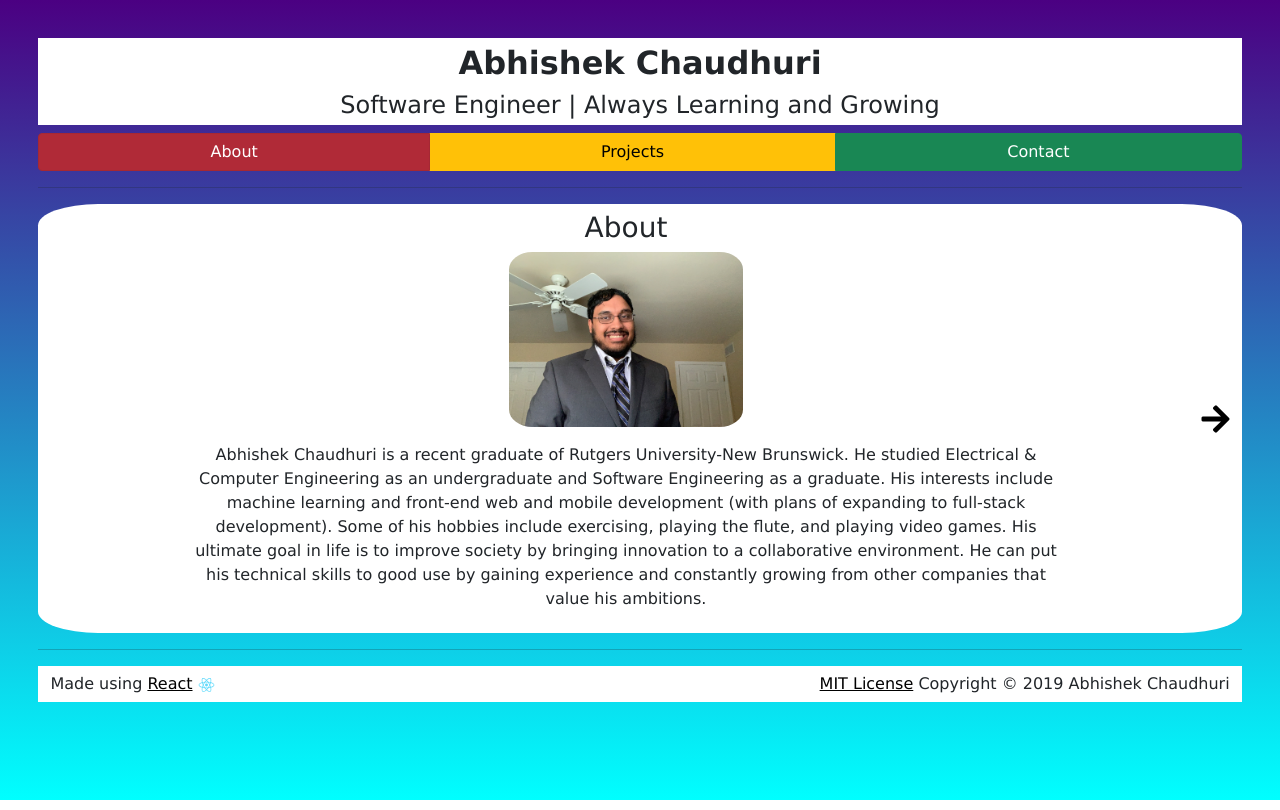
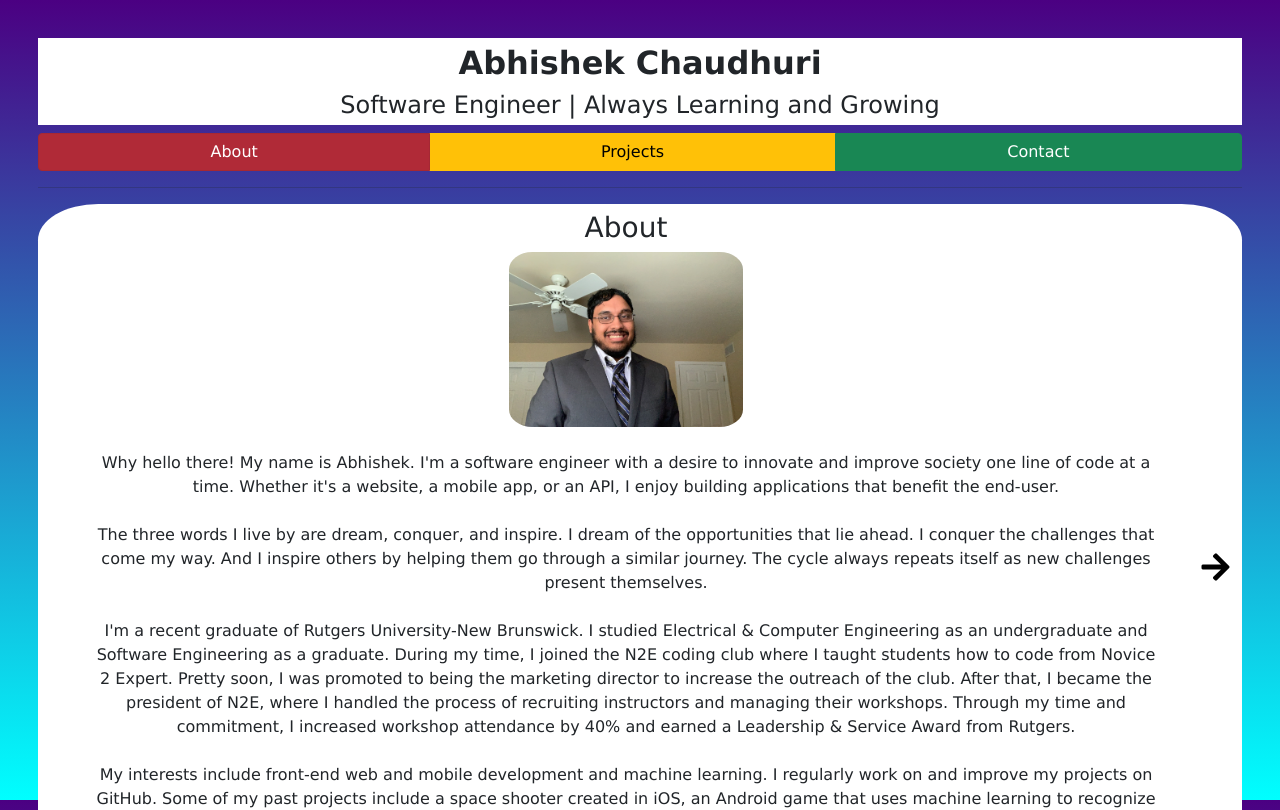
Before and after one commit to Abhiek187/abhiek187.github.io, a React (Create React App) app: page /about in a window 1280 px wide. Shown: the top 810 px of the page. Built offline with nearby package versions, Linux system fonts and the light colour scheme.

Commit message:
Write a more friendly bio

```diff
--- a/src/scss/About.scss
+++ b/src/scss/About.scss
@@ -6,5 +6,5 @@
 }
 
 .about-bio {
-  margin-top: 1rem;
+  white-space: pre-line; /* Render newline characters */
 }
--- a/src/scss/App.scss
+++ b/src/scss/App.scss
@@ -139,7 +139,7 @@ main {
 
 .about-wrapper,
 .contact-wrapper {
-  width: 75%;
+  width: 90%;
   margin: auto;
 }
 
--- a/src/scss/Contact.scss
+++ b/src/scss/Contact.scss
@@ -5,8 +5,7 @@
   justify-content: space-evenly;
 
   a {
-    display: table;
-    margin: 3% auto;
+    margin: 3% 0;
     padding: 0 1%;
     font-size: 1.5em;
     border: 1px solid black;
--- a/src/tsx/About.tsx
+++ b/src/tsx/About.tsx
@@ -12,15 +12,32 @@ const About: React.FC<OnClickProp> = ({ onClickLink }) => {
     document.querySelector(".links-contact")?.classList.remove("active");
   }, []);
 
-  const bio: string =
-    "Abhishek Chaudhuri is a recent graduate of Rutgers University-New Brunswick. " +
-    "He studied Electrical & Computer Engineering as an undergraduate and Software Engineering " +
-    "as a graduate. His interests include machine learning and front-end web and mobile " +
-    "development (with plans of expanding to full-stack development). Some of his hobbies include " +
-    "exercising, playing the flute, and playing video games. His ultimate goal in life is to " +
-    "improve society by bringing innovation to a collaborative environment. He can put his " +
-    "technical skills to good use by gaining experience and constantly growing from other " +
-    "companies that value his ambitions.";
+  // Forward slashes (\) prevent all the newlines from being rendered
+  const bio: string = `
+  Why hello there! My name is Abhishek. I'm a software engineer with a desire to innovate and \
+  improve society one line of code at a time. Whether it's a website, a mobile app, or an API, I \
+  enjoy building applications that benefit the end-user.
+
+  The three words I live by are dream, conquer, and inspire. I dream of the opportunities that lie \
+  ahead. I conquer the challenges that come my way. And I inspire others by helping them go through a \
+  similar journey. The cycle always repeats itself as new challenges present themselves.
+
+  I'm a recent graduate of Rutgers University-New Brunswick. I studied Electrical & Computer \
+  Engineering as an undergraduate and Software Engineering as a graduate. During my time, I joined \
+  the N2E coding club where I taught students how to code from Novice 2 Expert. Pretty soon, I was \
+  promoted to being the marketing director to increase the outreach of the club. After that, I became \
+  the president of N2E, where I handled the process of recruiting instructors and managing their \
+  workshops. Through my time and commitment, I increased workshop attendance by 40% and earned a \
+  Leadership & Service Award from Rutgers.
+
+  My interests include front-end web and mobile development and machine learning. I regularly work on \
+  and improve my projects on GitHub. Some of my past projects include a space shooter created in iOS, \
+  an Android game that uses machine learning to recognize handwritten digits, a cheat sheet of all \
+  the languages I know, and of course, this very website!
+
+  In the future, I plan to expand my horizons and become a full-stack developer. Outside of coding, I \
+  enjoy exercising, playing the flute, and playing video games.
+  `;
 
   return (
     <main className="about container-fluid">
```
Also changed, not shown: 1 other file (tests, documents, lock files or other folders).
